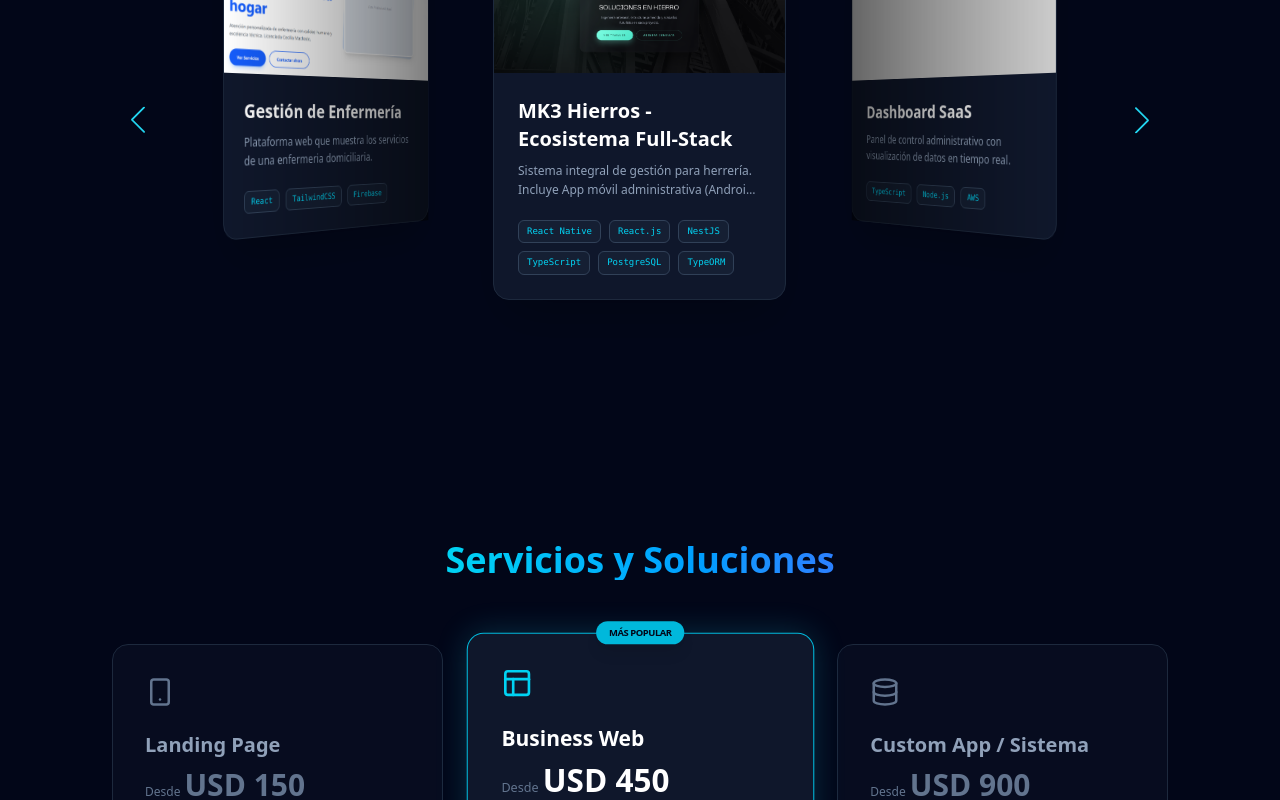
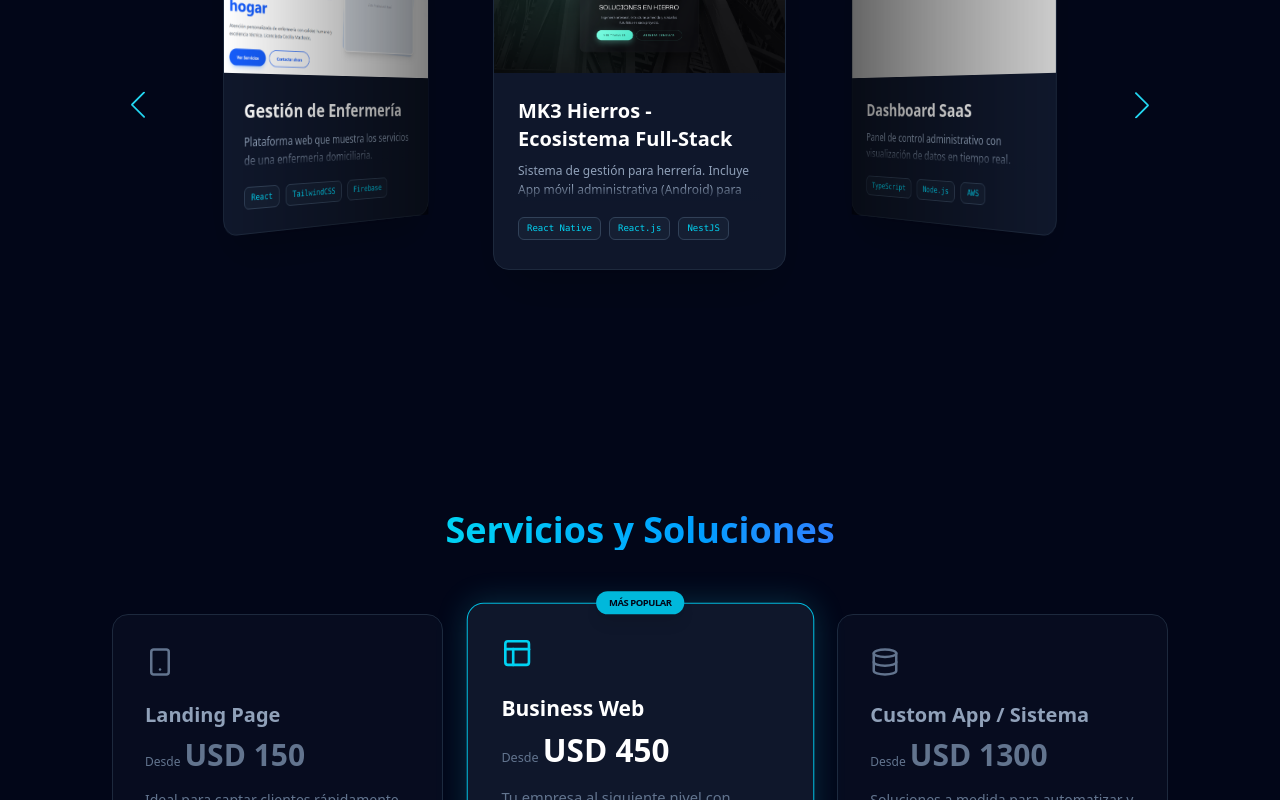
Before and after one commit to AgusCarretto/portfolio-react, a React (Vite) app: page / in a window 1280 px wide. Shown: the part 1160-1960 px from the top of the page. Built offline with nearby package versions, Linux system fonts and the light colour scheme.

Commit message:
details 17/1 projects movile

```diff
--- a/src/components/Projects.jsx
+++ b/src/components/Projects.jsx
@@ -19,7 +19,6 @@ import "swiper/css/effect-coverflow"; // Para un efecto visual más cool
 import imgEnfermeria from "../assets/img-projects/img-enfer.png";
 import imgMk3 from "../assets/img-projects/img-mk3.png";
 
-
 const projectData = [
   {
     title: "Gestión de Enfermería",
@@ -30,14 +29,14 @@ const projectData = [
   },
   {
     title: "MK3 Hierros - Ecosistema Full-Stack",
-    desc: "Sistema integral de gestión para herrería. Incluye App móvil administrativa (Android) para carga de trabajos y Landing Page para visualización de catálogo en tiempo real.",
+    desc: "Sistema de gestión para herrería. Incluye App móvil administrativa (Android) para carga de trabajos y Landing Page.",
     tech: [
       "React Native",
       "React.js",
       "NestJS",
       "TypeScript",
       "PostgreSQL",
-      "TypeORM"
+      "TypeORM",
     ],
     img: imgMk3,
     link: "https://aguscarretto.github.io/MK3_Hierros/",
@@ -63,16 +62,16 @@ const projectData = [
     img: imgEnfermeria,
     link: "https://enfermeria-domiciliaria.vercel.app/",
   },
-   {
+  {
     title: "MK3 Hierros - Ecosistema Full-Stack",
-    desc: "Sistema integral de gestión para herrería. Incluye App móvil administrativa (Android) para carga de trabajos y Landing Page para visualización de catálogo en tiempo real.",
+    desc: "Sistema de gestión para herrería. Incluye App móvil administrativa (Android) para carga de trabajos y Landing Page.",
     tech: [
       "React Native",
       "React.js",
       "NestJS",
       "TypeScript",
       "PostgreSQL",
-      "TypeORM"
+      "TypeORM",
     ],
     img: imgMk3,
     link: "https://aguscarretto.github.io/MK3_Hierros/",
@@ -96,7 +95,6 @@ const projectData = [
 export const Projects = () => {
   return (
     <section id="proyectos" className="py-24 max-w-6xl mx-auto px-6">
-      {/* Título de la sección */}
       <div className="mb-16 text-center">
         <h2 className="text-4xl font-bold bg-gradient-to-r from-cyan-400 to-blue-500 bg-clip-text text-transparent inline-block">
           Mis Proyectos
@@ -108,23 +106,26 @@ export const Projects = () => {
         <div className="h-1 w-20 bg-cyan-500 mt-4 mx-auto rounded-full"></div>
       </div>
 
-      {/* SWIPER CONTAINER */}
       <Swiper
-        // Módulos que vamos a usar
         modules={[Navigation, Pagination, EffectCoverflow, Autoplay]}
-        // Configuración responsive para mostrar 1, 2 o 3 slides
+        //esto es para la parte responsive
         breakpoints={{
           320: {
-            slidesPerView: 1,
-            spaceBetween: 0, // Quitamos el espacio para que no asomen los costados
+            slidesPerView: 0.85,
+            spaceBetween: 50,
             centeredSlides: true,
+            coverflowEffect: {
+              rotate: 0, // Sin rotación en móvil para que sea legible
+              depth: 50, // Menos profundidad
+              modifier: 1,
+            },
           },
-          768: { slidesPerView: 2, spaceBetween: 30 },
+          768: { slidesPerView: 2, spaceBetween: 40 },
           1024: { slidesPerView: 3, spaceBetween: 40 },
         }}
-        loop={true} // Para que el slider sea infinito
-        centeredSlides={true} // Para que el slide activo esté en el centro
-        effect={"coverflow"} // Un efecto visual muy atractivo
+        loop={true}
+        centeredSlides={true}
+        effect={"coverflow"}
         coverflowEffect={{
           rotate: 50,
           stretch: 0,
@@ -132,19 +133,29 @@ export const Projects = () => {
           modifier: 1,
           slideShadows: true,
         }}
-        navigation={true} // Flechas de navegación
-        //pagination={{ clickable: false }} // Puntos de paginación. No lo quiero hasta tener mas proyectos
+        navigation={true} //Flechas de los costados
         autoplay={{
-          delay: 3000, // Cada cuánto se mueve automáticamente
-          disableOnInteraction: false, // No se detiene si el usuario interactúa
+          delay: 3500, // Movimiento de cada cuánto se mueve automáticamente
+          disableOnInteraction: false,
+          pauseOnMouseEnter: true, //se detiene en el hover
         }}
-        className="mySwiper !pb-12 !pt-4 !px-12" // Añadimos padding para la paginación
+        className="mySwiper !pb-12 !pt-4 !px-12"
       >
         {projectData.map((project, index) => (
           <SwiperSlide key={index} className="flex justify-center">
-            <div className="bg-slate-900 border border-slate-800 rounded-2xl overflow-hidden isolation-isolate relative group hover:border-cyan-500/50 shadow-2xl max-w-[380px] w-full">
+            <div
+              className="bg-slate-900 border border-slate-800 rounded-2xl overflow-hidden isolation-isolate relative group hover:border-cyan-500/50 shadow-2xl max-w-[380px] w-full"
+              //Cuando entra el mouse quiero que se detenga el timer del swiper. Al expandirse la targeta el pauseOnMouseEnter no funcionaba
+              onMouseEnter={(e) => {
+                const swiper = e.currentTarget.closest(".swiper").swiper;
+                swiper.autoplay.stop();
+              }}
+              onMouseLeave={(e) => {
+                const swiper = e.currentTarget.closest(".swiper").swiper;
+                swiper.autoplay.start();
+              }}
+            >
               <div className="aspect-video relative overflow-hidden">
-                {/* Imagen con scale */}
                 <img
                   src={project.img}
                   alt={project.title}
@@ -163,19 +174,22 @@ export const Projects = () => {
                   </span>
                 </a>
               </div>
-
               <div className="p-6">
                 <h3 className="text-xl font-bold text-white mb-2">
                   {project.title}
                 </h3>
-                <p className="text-xs text-slate-400 leading-relaxed mb-5 line-clamp-2 hover:line-clamp-none">
-                  {project.desc}
-                </p>
-                <div className="flex flex-wrap gap-2 overflow-hidden transition-all duration-500 group-hover:h-auto mt-4">
+                <div className="relative">
+                  <p className="text-xs text-slate-400 leading-relaxed overflow-hidden transition-all duration-500 ease-in-out max-h-25 md:max-h-10 group-hover:max-h-40 md:group-hover:max-h-32">
+                    {project.desc}
+                  </p>
+
+                  <div className="absolute bottom-0 left-0 w-full h-4 bg-gradient-to-t from-slate-900 to-transparent group-hover:opacity-0 transition-opacity duration-500 md:block hidden"></div>
+                </div>
+                <div className="mt-4 flex flex-wrap gap-2 overflow-hidden transition-all duration-500 ease-in-out max-h-16 md:max-h-7 group-hover:max-h-32 md:group-hover:max-h-24">
                   {project.tech.map((t) => (
                     <span
                       key={t}
-                      className="text-[9px] px-2 py-1 bg-slate-800/50 text-cyan-400 rounded-md border border-slate-700 font-mono "
+                      className="text-[9px] px-2 py-1 bg-slate-800/50 text-cyan-400 rounded-md border border-slate-700 font-mono"
                     >
                       {t}
                     </span>
@@ -190,6 +204,7 @@ export const Projects = () => {
       {/*CSS PARA ACOMODAR ALGUNAS COSAS*/}
 
       {/* AJUSTES DE FLECHAS Y MÓVIL */}
+
       <style>{`
   /* --- ESTILO GENERAL (PC) --- */
   .swiper-button-next, .swiper-button-prev {
@@ -206,11 +221,12 @@ export const Projects = () => {
 
   /* --- AJUSTE EXCLUSIVO PARA MÓVIL --- */
   @media (max-width: 768px) {
+
     .mySwiper {
-    padding-left: 20px !important;
-      padding-right: 20px !important;
-
-    }
+    padding-left: 0px !important;
+    padding-right: 0px !important;
+    padding-bottom: 50px !important;
+  }
 
     .swiper-button-prev {
 
--- a/src/components/Services.jsx
+++ b/src/components/Services.jsx
@@ -22,7 +22,7 @@ const services = [
   {
     id: 2,
     title: "Custom App / Sistema",
-    price: "900",
+    price: "1300",
     description: "Soluciones a medida para automatizar y gestionar tu negocio.",
     features: ["Base de datos en tiempo real", "Gestión de usuarios / Login", "Panel de administración", "Soporte técnico prioritario"],
     icon: <FiDatabase className="text-3xl" />
```
